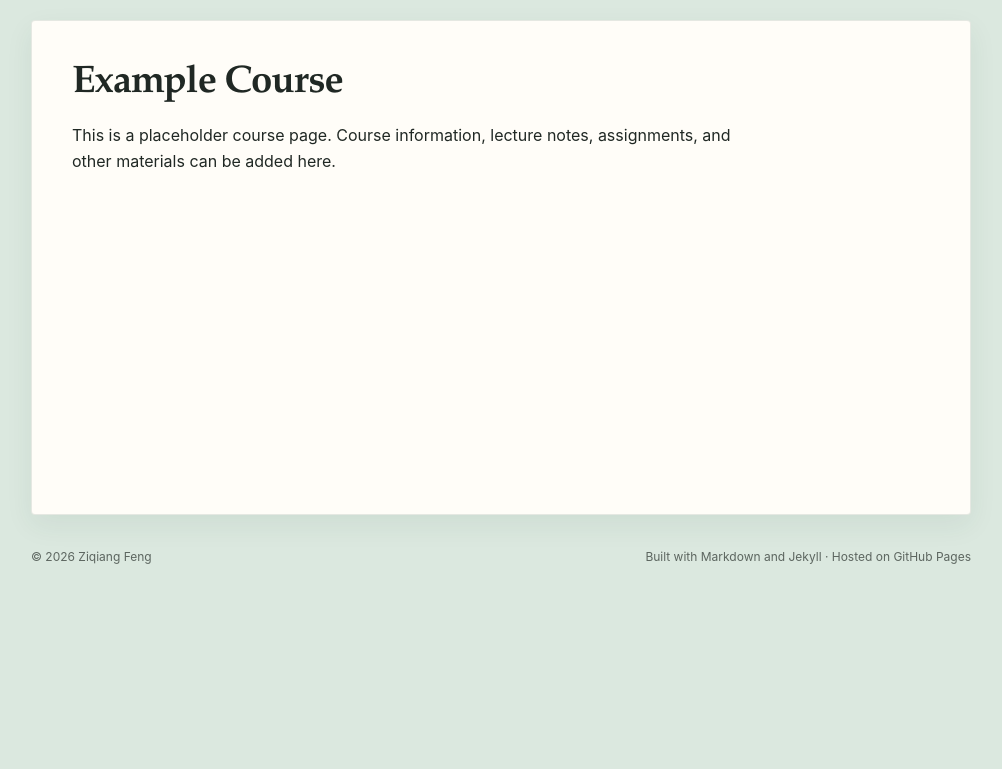
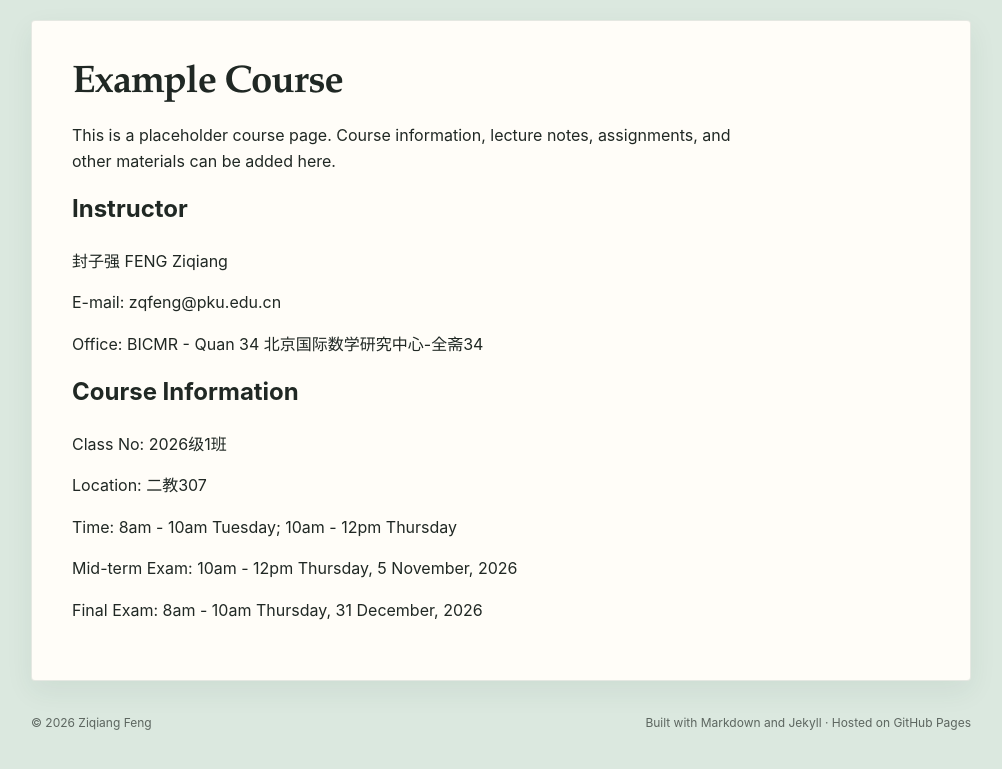
Before and after one commit to ziqiangfeng95/ziqiangfeng95.github.io, a Jekyll site: the page built from teaching/example-course/index.md, in a window 1280 px wide. Shown: the top 769 px of the page, without its empty margins (139-1141 px from the left). Built offline with Jekyll 4.4.1, drawn with Linux system fonts in a browser that asks for light colours.

Commit message:
Update index.md

```diff
--- a/teaching/example-course/index.md
+++ b/teaching/example-course/index.md
@@ -10,4 +10,24 @@ hide_site_header: true
 
 This is a placeholder course page. Course information, lecture notes, assignments, and other materials can be added here.
 
+## Instructor
+
+封子强 FENG Ziqiang
+
+E-mail: zqfeng@pku.edu.cn
+
+Office: BICMR - Quan 34 北京国际数学研究中心-全斋34
+
+## Course Information
+
+Class No: 2026级1班
+
+Location: 二教307
+
+Time: 8am - 10am Tuesday; 10am - 12pm Thursday
+
+Mid-term Exam: 10am - 12pm Thursday, 5 November, 2026
+
+Final Exam: 8am - 10am Thursday, 31 December, 2026
+
 </div>
```
Also changed, not shown: other parts of teaching/example-course/index.md (+1 -1 lines).
